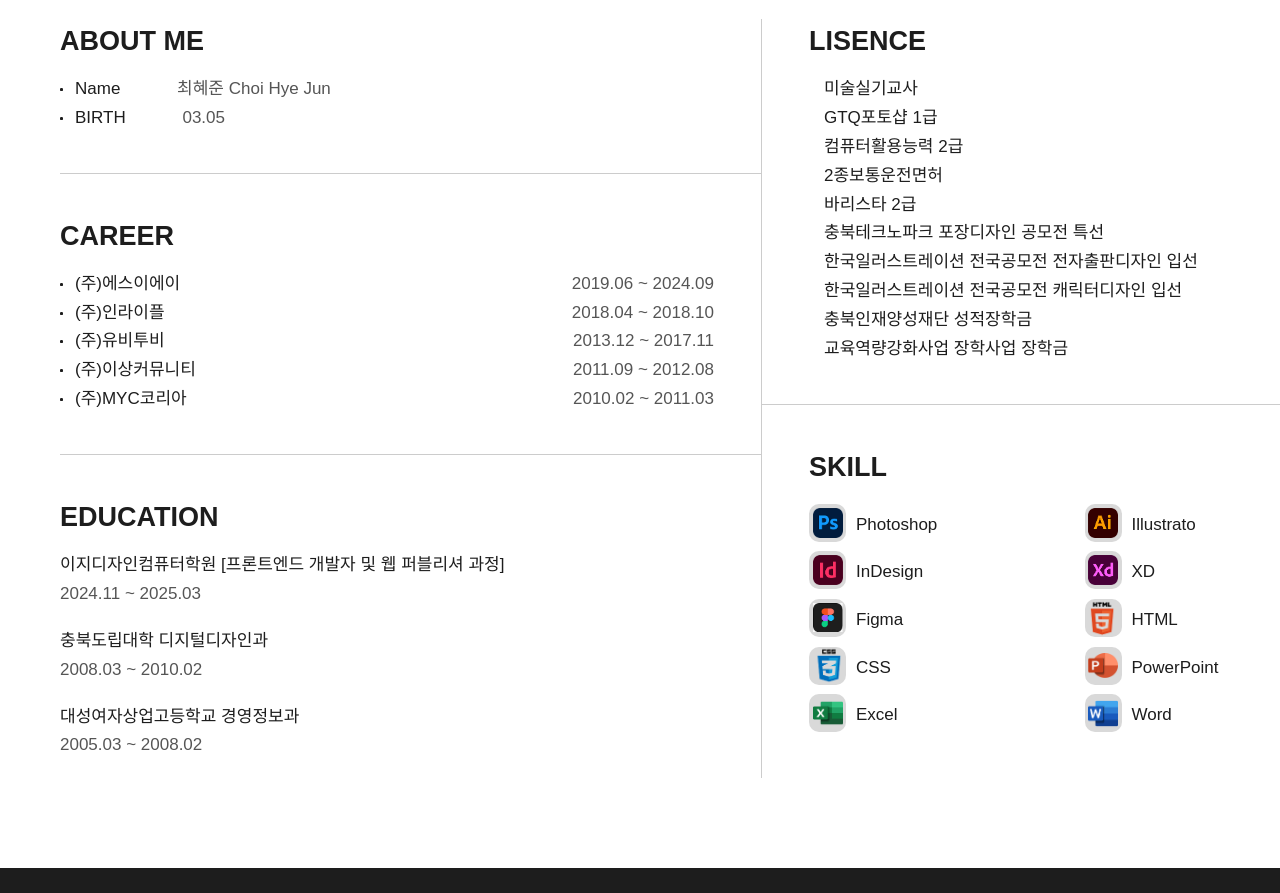
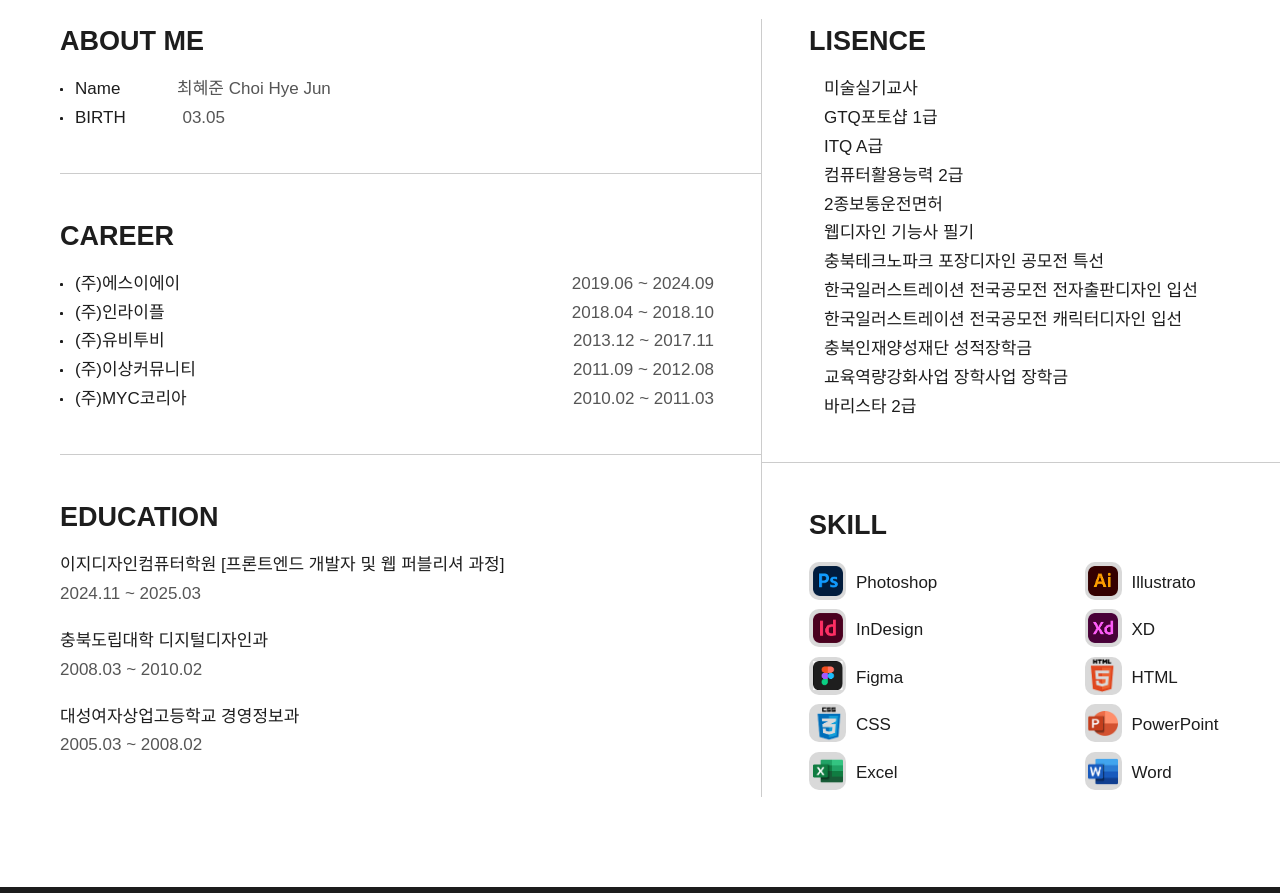
Before and after one commit to choihyejun/portfolio, a plain HTML site: page index.html in a window 1280 px wide. Shown: the part 1520-2413 px from the top of the page. Drawn offline with Linux system fonts and the light colour scheme; a web font is replaced by a local one.

Commit message:
Update index.html

```diff
--- a/index.html
+++ b/index.html
@@ -112,14 +112,16 @@
                                     <ul>
                                         <li>미술실기교사</li>
                                         <li>GTQ포토샵 1급</li>
+                                        <li>ITQ A급</li>
                                         <li>컴퓨터활용능력 2급</li>
                                         <li>2종보통운전면허</li>
-                                        <li>바리스타 2급</li>
+                                        <li>웹디자인 기능사 필기</li>
                                         <li>충북테크노파크 포장디자인 공모전 특선</li>
                                         <li>한국일러스트레이션 전국공모전 전자출판디자인 입선</li>
                                         <li>한국일러스트레이션 전국공모전 캐릭터디자인 입선</li>
                                         <li>충북인재양성재단 성적장학금</li>
                                         <li>교육역량강화사업 장학사업 장학금</li>
+                                        <li>바리스타 2급</li>
                                     </ul>
                                 </div>
                                 <div class="skill">
```
